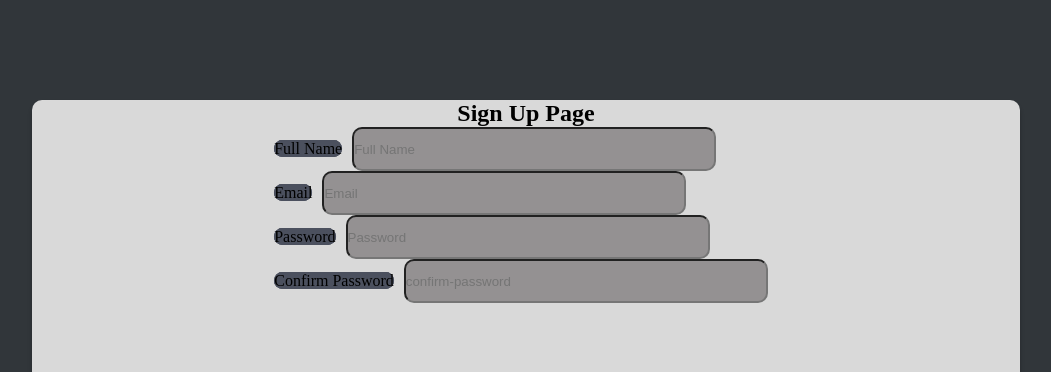
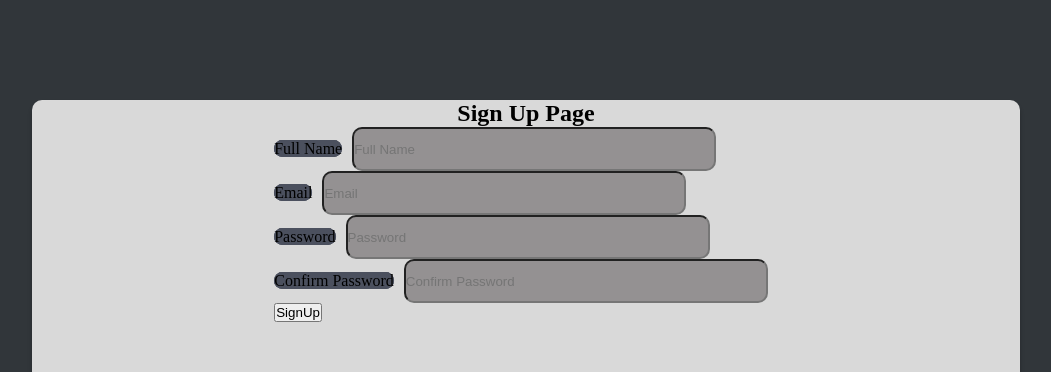
Before and after one commit to Youngbikalp/Task-15-Form-Validation-in-React, a React (Vite) app: page / in a window 1280 px wide. Shown: the top 372 px of the page, without its empty margins (114-1165 px from the left). Built offline with nearby package versions, Linux system fonts and the light colour scheme.

Commit message:
added validation for password

```diff
--- a/src/components/signUpForm.jsx
+++ b/src/components/signUpForm.jsx
@@ -1,11 +1,55 @@
-import React from "react";
+import React, { useState } from "react";
 import "../styles/signUpForm.css";
 function SignUpForm() {
+  const [values, setValues] = useState({ password: "", confirmPassword: "" });
+  const [errors, setErrors] = useState({});
+
+  //taking an event object as a parameter
+  const handleInput = (e) => {
+    const { name, value } = e.target;
+
+    //{...values} is a spread operator which creates a new object
+    //by taking all the properties from "values" which is the current state
+
+    //e.target.name is referring to the input field name
+    //when onChange event is triggered and handleInput function is called
+    //e.target.name within handleInput will be whatever triggered it
+    setValues({ ...values, [name]: value });
+  };
+
+  function validation() {
+    let error = {};
+    const passwordPattern = /^(?=.*[A-Z])(?=.*[0-9])(?=.*[^A-Za-z0-9]).{8,}$/;
+
+    if (values.password === "") {
+      error.password = "Password field cannot be empty.";
+    } else if (!passwordPattern.test(values.password)) {
+      error.password =
+        "Your password must be at least 8 minimum characters and " +
+        "contain 1 upper case, number and special character.";
+    }
+
+    if (
+      values.confirmPassword === "" ||
+      values.confirmPassword !== values.password
+    ) {
+      error.confirmPassword = "Your password does not match";
+    }
+
+    return error;
+  }
+
+  function handleValidation(e) {
+    e.preventDefault();
+    const validateError = validation();
+    setErrors(validateError);
+  }
+
   return (
     <div className="signUp-container">
       <div className="form-group">
         <h2 className="signUp">Sign Up Page</h2>
-        <form>
+        <form onSubmit={handleValidation} noValidate>
           <label htmlFor="fullName">Full Name</label>
           <input
             placeholder="Full Name"
@@ -26,21 +70,30 @@ function SignUpForm() {
           <br />
           <label htmlFor="password">Password</label>
           <input
+            onChange={handleInput}
             placeholder="Password"
             type="password"
             id="password"
-            name="email"
+            name="password"
             required
-          />{" "}
+          />
+          {errors.password && <p style={{ color: "red" }}>{errors.password}</p>}
           <br />
           <label htmlFor="confirm-pass">Confirm Password</label>
           <input
-            placeholder="confirm-password"
+            onChange={handleInput}
+            placeholder="Confirm Password"
             type="password"
             id="confirm-pass"
-            name="email"
+            name="confirmPassword"
             required
           />
+          {errors.confirmPassword && (
+            <p style={{ color: "red" }}>{errors.confirmPassword}</p>
+          )}
+          <div>
+            <button>SignUp</button>
+          </div>
         </form>
       </div>{" "}
       <br />
```
